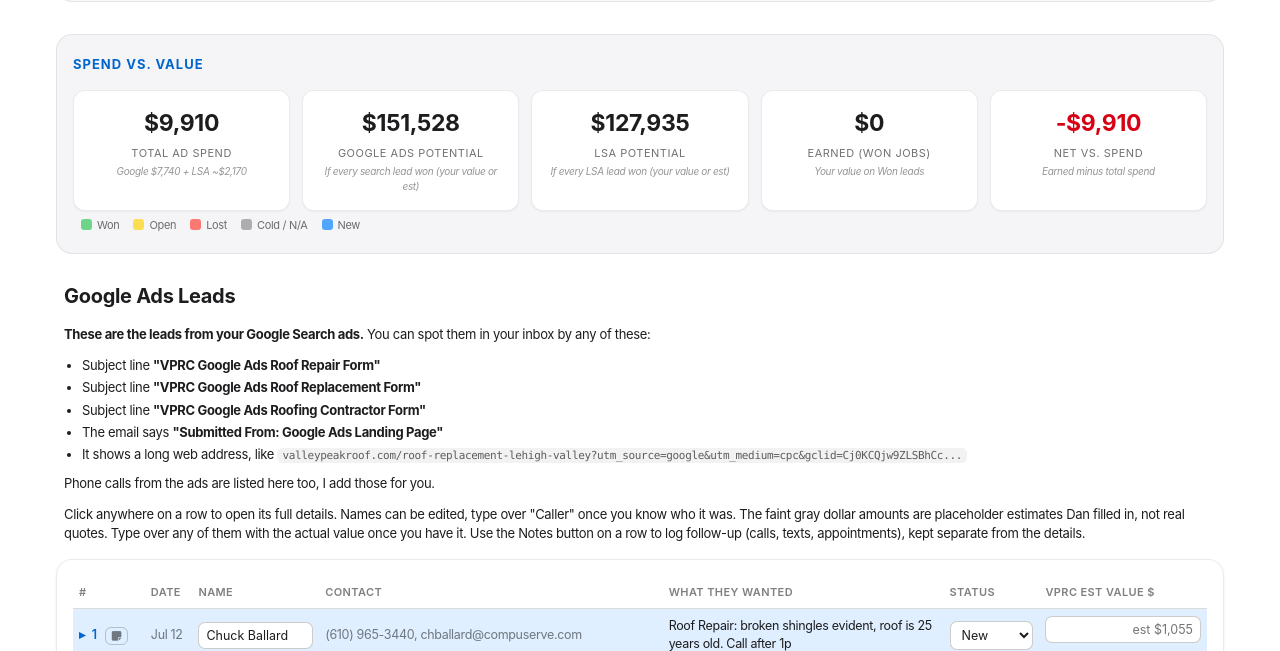
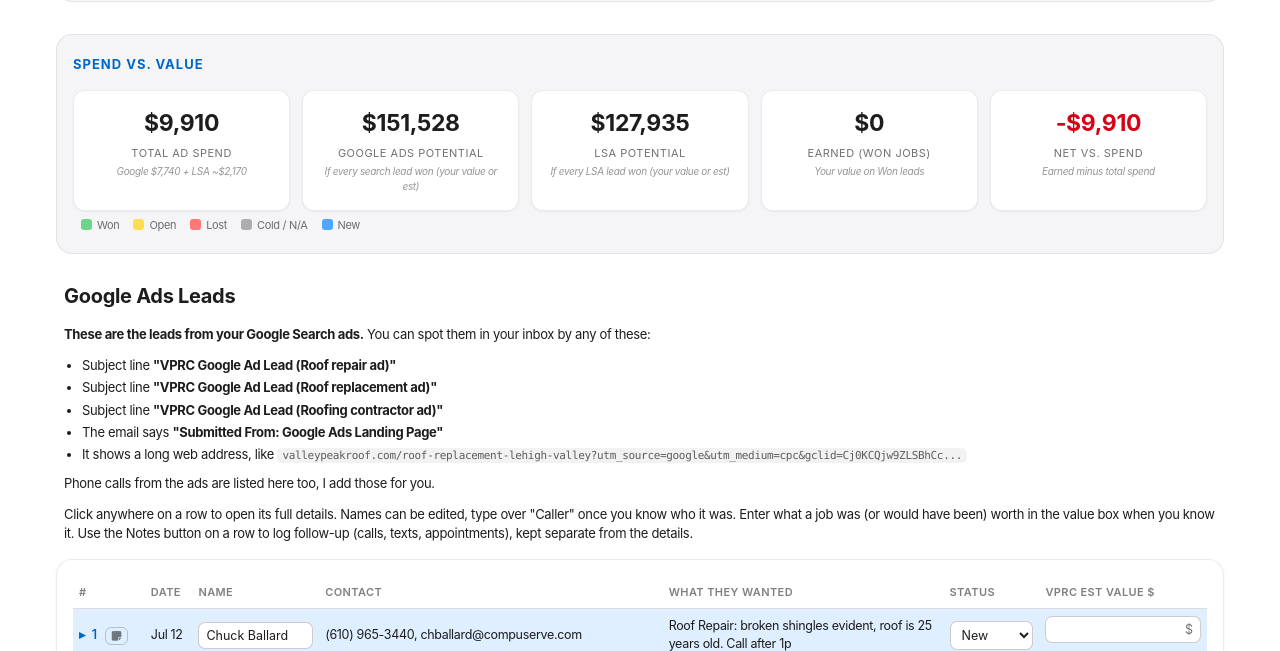
Before and after one commit to DBray33/vprc-progress-reports, a website: page google-ads-status.html in a window 1280 px wide. Shown: the part 149-800 px from the top of the page. Drawn offline with Linux system fonts and the light colour scheme; no server answers.

Commit message:
ads-dashboard: update ad subject lines, black table text, remove gray placeholder estimates

```diff
--- a/google-ads-status.html
+++ b/google-ads-status.html
@@ -127,7 +127,7 @@ body { background:#ffffff; color:#1d1d1f; }
 .url-ex { color:rgba(0,0,0,0.62); background:rgba(0,0,0,0.05); }
 th { color:rgba(0,0,0,0.5); border-bottom-color:rgba(0,0,0,0.14); }
 td { border-bottom-color:rgba(0,0,0,0.08); }
-.muted { color:rgba(0,0,0,0.5); }
+.muted { color:#1d1d1f; }
 .numcell { color:#0066cc; }
 .detail-row > td { background:#f5f5f7; color:rgba(0,0,0,0.8); }
 .detail-row textarea { background:#ffffff; color:#1d1d1f; border-color:rgba(0,0,0,0.2); }
@@ -226,14 +226,14 @@ select.status, input.val, input.nm { background:#ffffff; color:#1d1d1f; border-c
     <h2>Google Ads Leads</h2>
     <p class="note note-white"><strong>These are the leads from your Google Search ads.</strong> You can spot them in your inbox by any of these:</p>
     <ul class="note note-white note-list">
-      <li>Subject line <strong>"VPRC Google Ads Roof Repair Form"</strong></li>
-      <li>Subject line <strong>"VPRC Google Ads Roof Replacement Form"</strong></li>
-      <li>Subject line <strong>"VPRC Google Ads Roofing Contractor Form"</strong></li>
+      <li>Subject line <strong>"VPRC Google Ad Lead (Roof repair ad)"</strong></li>
+      <li>Subject line <strong>"VPRC Google Ad Lead (Roof replacement ad)"</strong></li>
+      <li>Subject line <strong>"VPRC Google Ad Lead (Roofing contractor ad)"</strong></li>
       <li>The email says <strong>"Submitted From: Google Ads Landing Page"</strong></li>
       <li>It shows a long web address, like <span class="url-ex">valleypeakroof.com/roof-replacement-lehigh-valley?utm_source=google&amp;utm_medium=cpc&amp;gclid=Cj0KCQjw9ZLSBhCc...</span></li>
     </ul>
     <p class="note note-white">Phone calls from the ads are listed here too, I add those for you.</p>
-    <p class="note note-white">Click anywhere on a row to open its full details. Names can be edited, type over "Caller" once you know who it was. The faint gray dollar amounts are placeholder estimates Dan filled in, not real quotes. Type over any of them with the actual value once you have it. Use the Notes button on a row to log follow-up (calls, texts, appointments), kept separate from the details.</p>
+    <p class="note note-white">Click anywhere on a row to open its full details. Names can be edited, type over "Caller" once you know who it was. Enter what a job was (or would have been) worth in the value box when you know it. Use the Notes button on a row to log follow-up (calls, texts, appointments), kept separate from the details.</p>
     <div class="card">
       <table id="gaTable">
         <tr><th>#</th><th>Date</th><th>Name</th><th>Contact</th><th>What they wanted</th><th>Status</th><th>VPRC est value $</th></tr>
@@ -405,7 +405,7 @@ function valueInput(lead) {
   const wrap = document.createElement("div"); wrap.className = "val-wrap"; wrap.id = "val-" + lead.id;
   const inp = document.createElement("input");
   inp.className = "val"; inp.type = "text"; inp.inputMode = "numeric";
-  inp.placeholder = lead.estMid ? "est " + money(lead.estMid) : "$";
+  inp.placeholder = "$";
   const s = get(lead.id); if (s.value !== undefined) inp.value = s.value;
   const tag = document.createElement("div");
   const setTag = () => { const who = editorOf(lead.id, "value"); tag.className = byTagClass(who); tag.textContent = who ? "by " + who : ""; };
```
